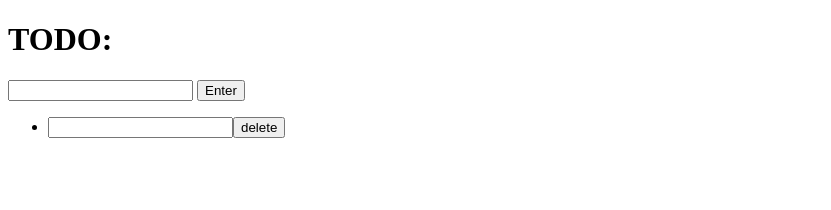
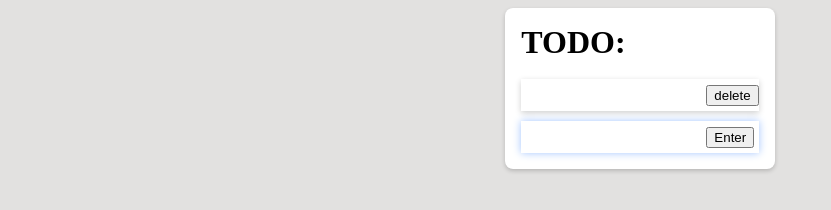
Before and after one commit to jpz95/todo-list, a plain HTML site: page index.html in a window 1280 px wide. Both pictures are taken after a click on the button "Enter". Shown: the whole page, without its empty margins (0-831 px from the left). Drawn offline with Linux system fonts and the light colour scheme.

Commit message:
- Changed list appearance to be have a "Material Design" look.  - Fixed rebase conflict.

```diff
--- a/index.html
+++ b/index.html
@@ -4,10 +4,17 @@
         <title>Todo List</title>
     </head>
     <body>
-        <h1>TODO:</h1>
-        <input type="text" id="todoInput"/>
-        <button id="submit">Enter</button>
-        <ul id="list"></ul>
+        <link rel="stylesheet" href="todo.css">
+        <div class="todo_card">
+            <h1 class="todo_header">TODO:</h1>
+            <ul id="list"></ul>
+
+            <div class="todo_add-item">
+                <input class="todo_input" type="text" id="todoInput"/><!--
+                --><button id="submit">Enter</button>
+            </div>
+        </div>
+
         <script type="text/javascript" src="todo.js"></script>
     </body>
 </html>
--- /dev/null
+++ b/todo.css
@@ -0,0 +1,60 @@
+body {
+    background: #e2e1e0;
+}
+
+ul {
+    list-style-type: none;
+    margin: 0;
+    padding: 0;
+}
+
+li {
+    padding: 2px 0;
+}
+
+.todo_card {
+    position: relative;
+    max-height: max-content;
+    max-width: max-content;
+    margin: auto;
+    padding: 16px;
+
+    background: #fff;
+    border-radius: 8px;
+    box-shadow: 0 2px 4px rgba(0,0,0,0.19);
+}
+
+.todo_header {
+    margin: 0 0 16px 0;
+}
+
+.todo_list-item {
+    height: 32px;
+    box-shadow: 0 2px 6px rgba(0,0,0,0.19);
+}
+
+.todo_list-item--focus {
+    transition: 0.5s;
+    box-shadow: 0 0 8px rgb(164, 198, 254);
+}
+
+.todo_add-item {
+    height: 32px;
+    margin-top: 8px;
+    box-shadow: 0 2px 6px rgba(0,0,0,0.19);
+}
+
+.todo_add-item--focus {
+    transition: 0.5s;
+    box-shadow: 0 0 8px rgb(164, 198, 254);
+}
+
+.todo_input {
+    border: 0; /* disable browser highlighting */
+    height: inherit;
+    padding: 0 4px;
+}
+
+.todo_input:focus {
+    outline: 0;
+}
--- a/todo.js
+++ b/todo.js
@@ -1,3 +1,12 @@
+document.getElementById("todoInput").addEventListener("focus", function() {
+    let addItemDiv = this.parentElement;
+    addItemDiv.classList.toggle("todo_add-item--focus");
+});
+
+document.getElementById("todoInput").addEventListener("blur", function() {
+    let addItemDiv = this.parentElement;
+    addItemDiv.classList.toggle("todo_add-item--focus");
+});
 
 //Submit button attach point
 document.getElementById("submit").addEventListener("click", function(event){
@@ -5,6 +14,9 @@ document.getElementById("submit").addEventListener("click", function(event){
     let inputDom = document.getElementById("todoInput");
 
     list.appendChild(additem(inputDom.value));
+
+    inputDom.value = "";
+    inputDom.focus();
 });
 
 /*
@@ -20,8 +32,10 @@ let additem = function(textValue){
 
     // Set attributes
     div.id = "item";
-    inputField.type = "text";
-    inputField.value = textValue;
+    div.setAttribute("class", "todo_list-item");
+    inputField.setAttribute("class", "todo_input");
+    inputField.setAttribute("type", "text");
+    inputField.setAttribute("value", textValue);
     deleteButton.innerHTML = "delete";
     deleteButton.id = "deleteButton";
 
@@ -32,8 +46,22 @@ let additem = function(textValue){
         listItem.remove();
     });
 
+    inputField.addEventListener("focus", function() {
+        let listItemDiv = this.parentElement;
+        listItemDiv.classList.toggle("todo_list-item--focus");
+    });
+
+    inputField.addEventListener("blur", function() {
+        let listItemDiv = this.parentElement;
+        listItemDiv.classList.toggle("todo_list-item--focus");
+    });
+
     listItem.appendChild(div);
     div.appendChild(inputField);
     div.appendChild(deleteButton);
     return listItem;
 }
+
+let clearInput = function() {
+    document.getElementById("todoInput").value = "";
+}
```
